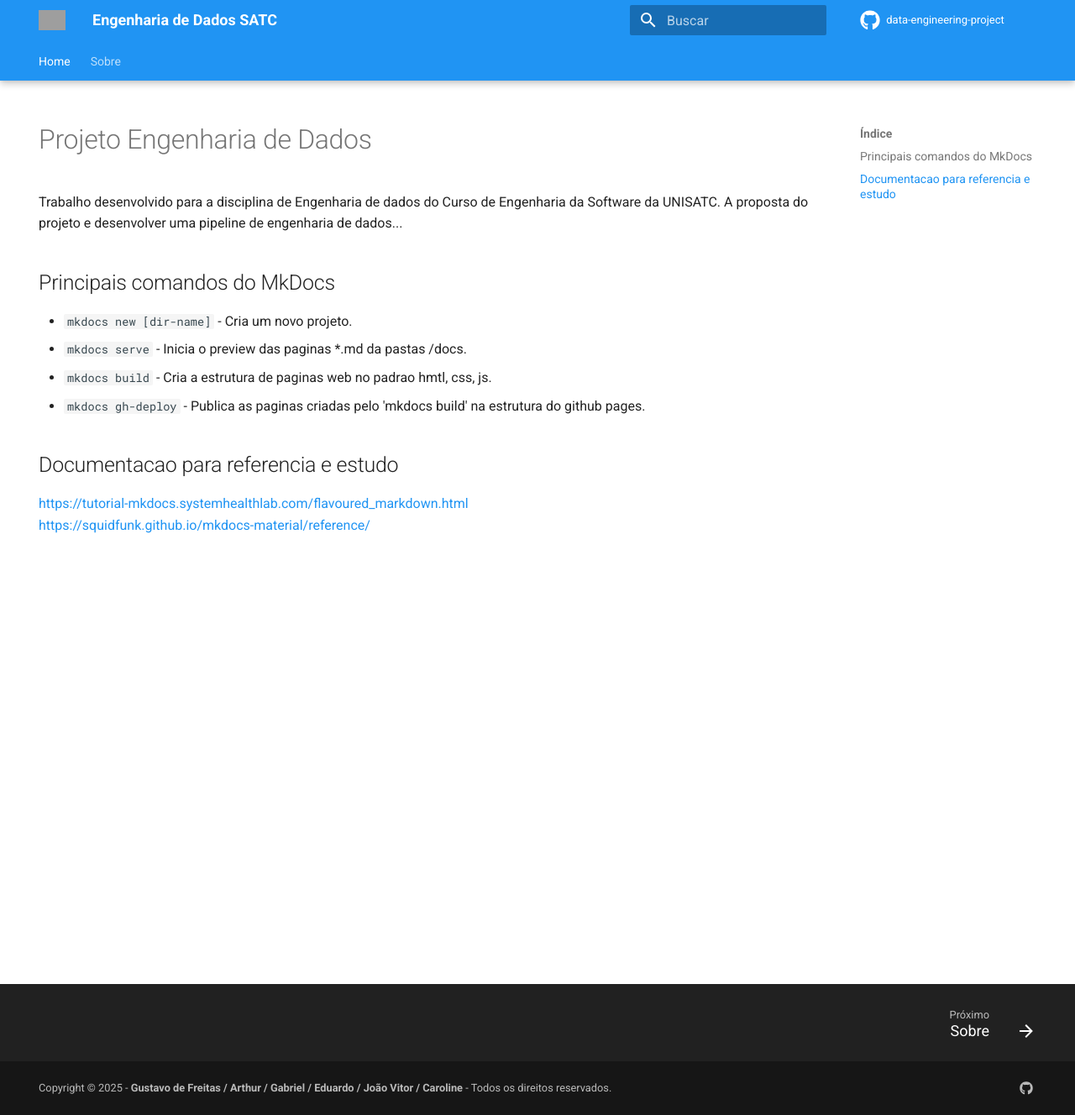
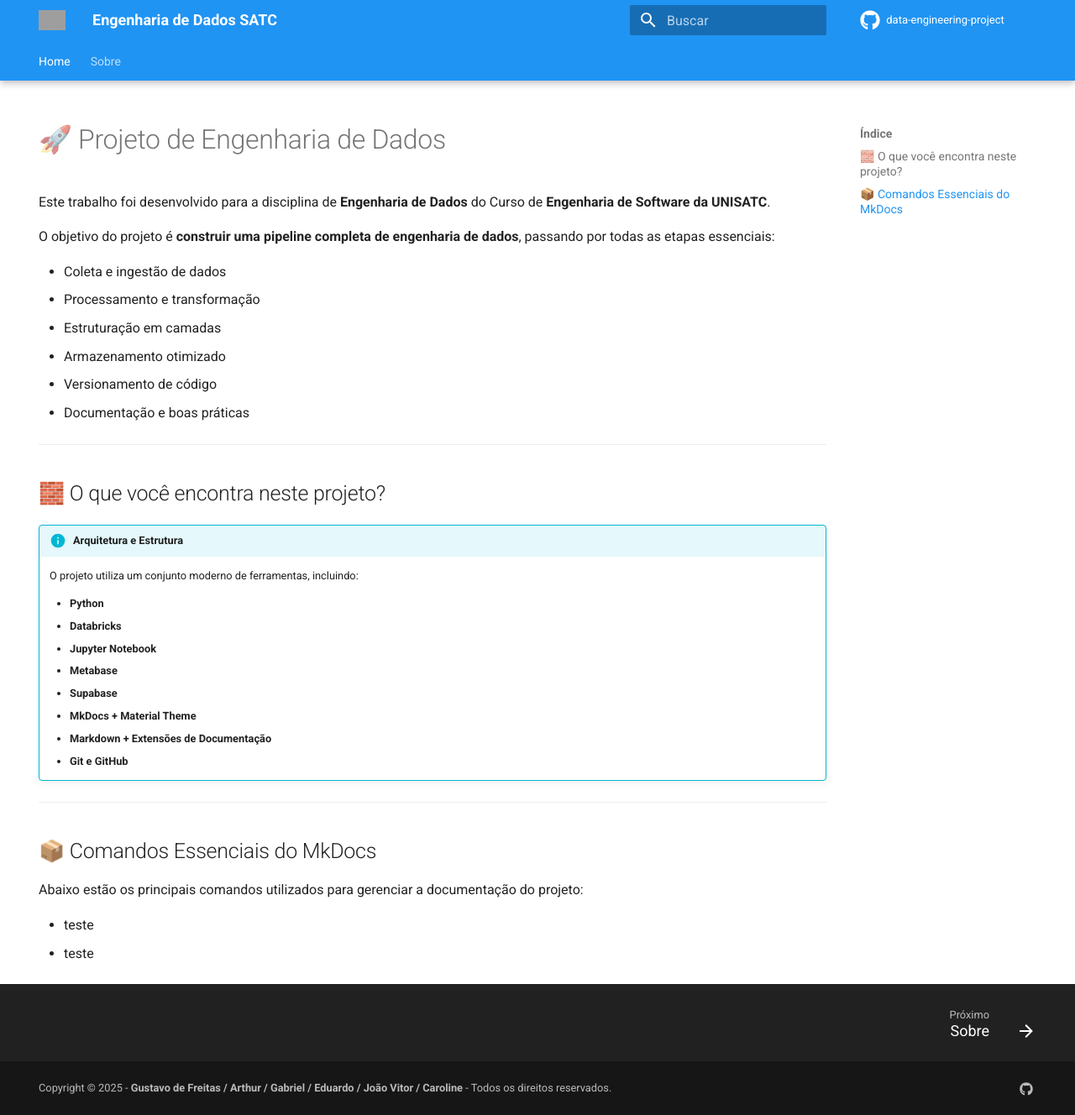
Before and after one commit to data-engineering-project-satc/data-engineering-project, an MkDocs documentation site: the page built from docs/index.md, in a window 1280 px wide and 1328 px high. Shown: the whole window at 84% size. Built offline with MkDocs 1.6.1 and Material for MkDocs 9.7.7, drawn with Linux system fonts in a browser that asks for light colours; grey boxes are pictures that could not be loaded.

Commit message:
Update index.md

```diff
--- a/docs/index.md
+++ b/docs/index.md
@@ -1,21 +1,42 @@
 ---
 hide:
   - navigation
-  #- toc # table of contents - menu da direita
 ---
 
-# Projeto Engenharia de Dados
+# 🚀 Projeto de Engenharia de Dados
 
-Trabalho desenvolvido para a disciplina de Engenharia de dados do Curso de Engenharia da Software da UNISATC.
-A proposta do projeto e desenvolver uma pipeline de engenharia de dados...
+Este trabalho foi desenvolvido para a disciplina de **Engenharia de Dados** do Curso de **Engenharia de Software da UNISATC**.
 
-## Principais comandos do MkDocs
+O objetivo do projeto é **construir uma pipeline completa de engenharia de dados**, passando por todas as etapas essenciais:
 
-* `mkdocs new [dir-name]` - Cria um novo projeto.
-* `mkdocs serve` - Inicia o preview das paginas *.md da pastas /docs.
-* `mkdocs build` - Cria a estrutura de paginas web no padrao hmtl, css, js.
-* `mkdocs gh-deploy` - Publica as paginas criadas pelo 'mkdocs build' na estrutura do github pages.
+- Coleta e ingestão de dados
+- Processamento e transformação
+- Estruturação em camadas
+- Armazenamento otimizado
+- Versionamento de código
+- Documentação e boas práticas
 
-## Documentacao para referencia e estudo
-[https://tutorial-mkdocs.systemhealthlab.com/flavoured_markdown.html](https://tutorial-mkdocs.systemhealthlab.com/flavoured_markdown.html)
-[https://squidfunk.github.io/mkdocs-material/reference/](https://squidfunk.github.io/mkdocs-material/reference/)
+---
+
+## 🧱 O que você encontra neste projeto?
+
+!!! info "Arquitetura e Estrutura"
+    O projeto utiliza um conjunto moderno de ferramentas, incluindo:
+
+    - **Python**
+    - **Databricks**
+    - **Jupyter Notebook**
+    - **Metabase**
+    - **Supabase**
+    - **MkDocs + Material Theme**
+    - **Markdown + Extensões de Documentação**
+    - **Git e GitHub**
+
+---
+
+## 📦 Comandos Essenciais do MkDocs
+
+Abaixo estão os principais comandos utilizados para gerenciar a documentação do projeto:
+
+- teste
+- teste
```
